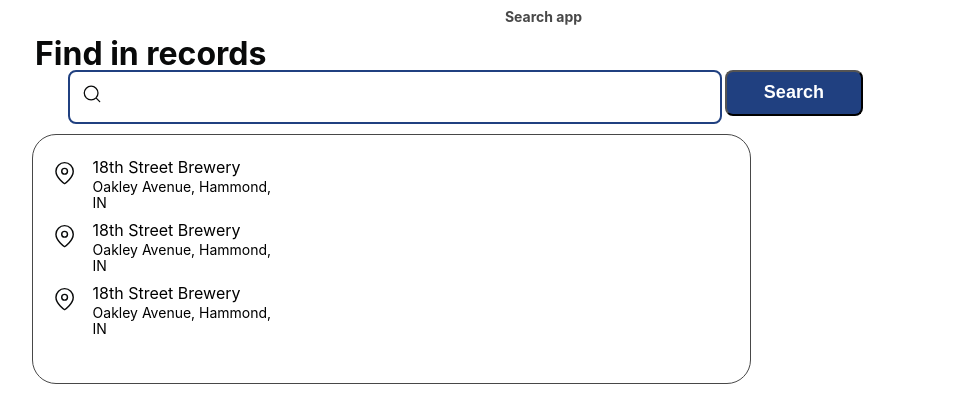
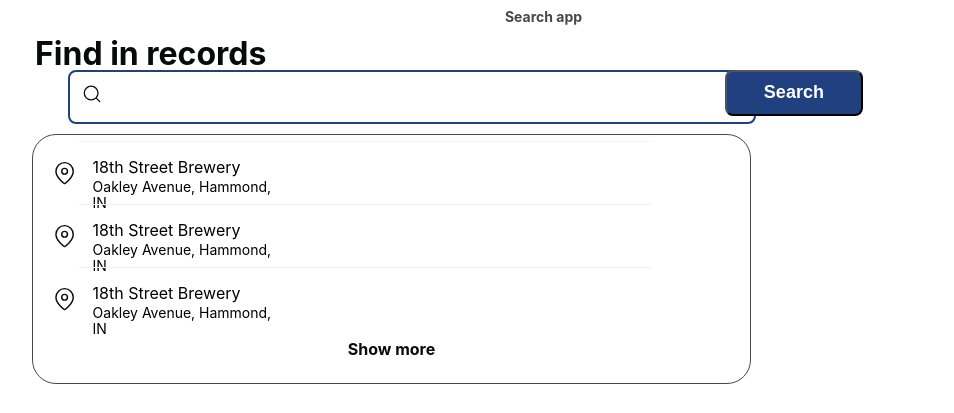
Before and after one commit to sukru-kolay/teso, a React (Create React App) app: page / in a window 1280 px wide. Shown: the part 324-737 px from the top of the page, without its empty margins (235-1189 px from the left). Built offline with nearby package versions, Linux system fonts and the light colour scheme.

Commit message:
router package install

```diff
--- a/package.json
+++ b/package.json
@@ -8,6 +8,7 @@
     "@testing-library/user-event": "^13.5.0",
     "react": "^18.2.0",
     "react-dom": "^18.2.0",
+    "react-router-dom": "^6.20.1",
     "react-scripts": "5.0.1",
     "web-vitals": "^2.1.4"
   },
--- a/src/App.css
+++ b/src/App.css
@@ -101,6 +101,7 @@
   height: 48px;
   border-radius: 8px;
   border: 2px solid #204080;
+  padding-left: 36px;
 }
 
 .addNewRecordbuttonContainer {
@@ -165,6 +166,21 @@
   line-height: 24px;
   cursor: pointer;
   text-align: center;
+  width: 327px;
+  height: 28.77px;
+  position: absolute;
+  /* top: 665.7px;
+  left: 563.98px; */
+  bottom: 20px;
+  display: flex;
+  justify-content: center;
+  align-items: center;
+  width: 100%;
+}
+.dividers{
+  width: 575px;
+  height: 1px;
+  background-color: #F2F4F5
 }
 .pointer {
   cursor: pointer;
--- a/src/components/ResultsCard/index.js
+++ b/src/components/ResultsCard/index.js
@@ -6,6 +6,7 @@
       <Table />
       <Table />
       <Table />
+      <div className="showMore">Show more</div>
     </div>
   );
 };
--- a/src/components/Tables/index.js
+++ b/src/components/Tables/index.js
@@ -10,6 +10,7 @@
         <p className="black contentIsHere">18th Street Brewery</p>
         <p className="black forCaption">Oakley Avenue, Hammond, IN</p>
       </div>
+      <div className="dividers"></div>
     </div>
   );
 };
--- /dev/null
+++ b/src/routes/index.js
@@ -0,0 +1 @@
+import { createBrowserRouter } from "react-router-dom";
```
Also changed, not shown: src/pages/ResultPage.js (added, +9 -0 lines), 2 other files (tests, documents, lock files or other folders).
